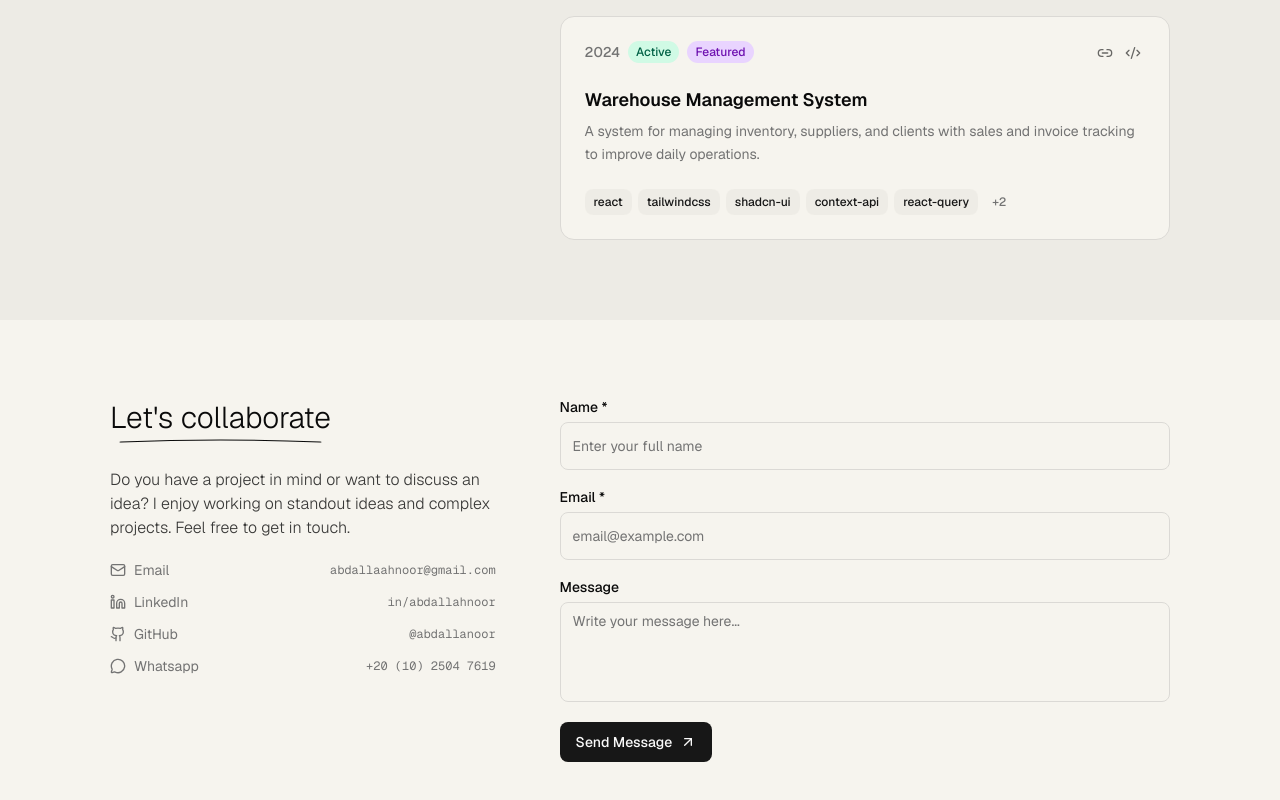
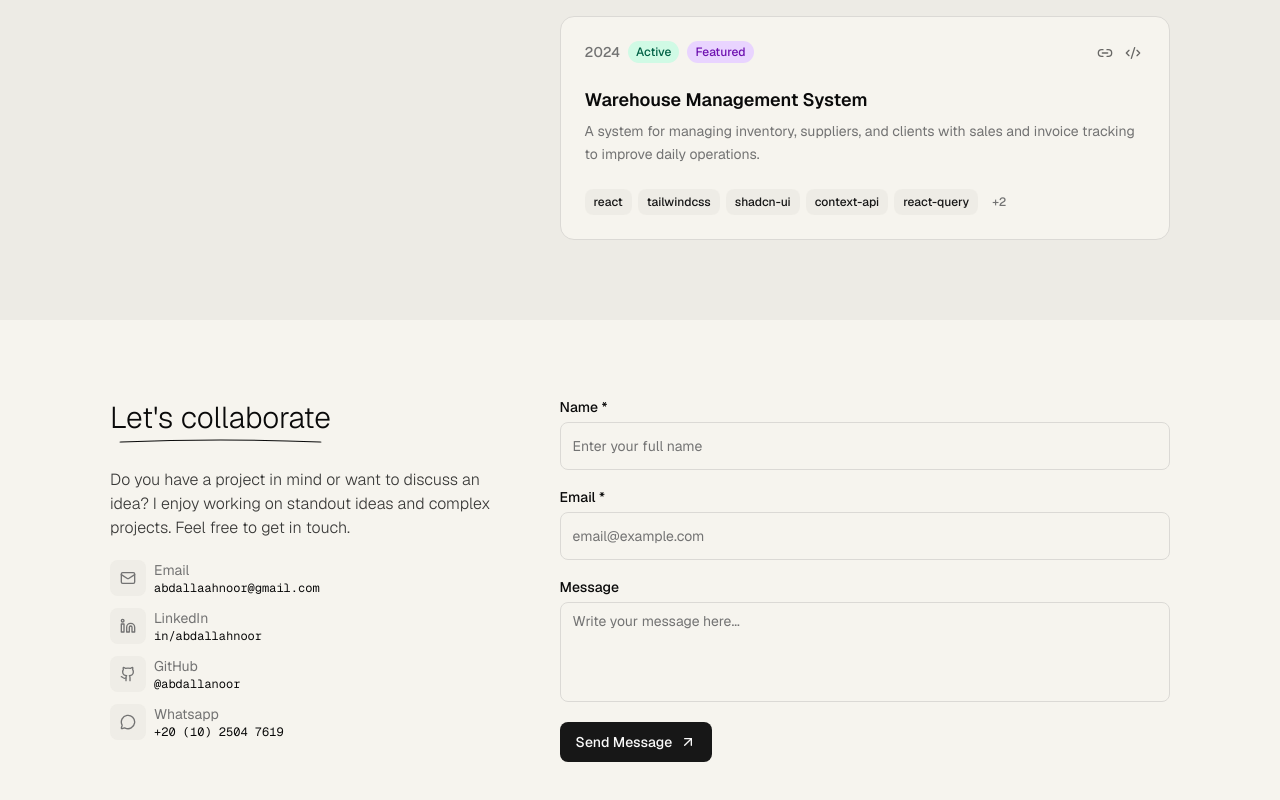
Before and after one commit to abdallanoor/portfolio, a Next.js app: page /en in a window 1280 px wide. Shown: the part 2309-3109 px from the top of the page. Built offline with nearby package versions, Linux system fonts and the light colour scheme.

Commit message:
fix: enhance accessibility and improve styling for contact links

```diff
--- a/components/contact-links.tsx
+++ b/components/contact-links.tsx
@@ -54,23 +54,21 @@ export default function ContactLinks() {
                 ? undefined
                 : "noopener noreferrer"
             }
-            className="group flex items-center gap-2 py-1 rounded-md"
+            aria-label={`${link.label}: ${link.value}`}
+            className="group flex items-center gap-2 py-1 rounded-md focus:outline-none focus-visible:ring-2 focus-visible:ring-ring/50 transition-all duration-300"
           >
-            <div className="flex-shrink-0">
-              <IconComponent className="size-4 text-muted-foreground transition-colors duration-200 group-hover:text-foreground" />
+            <div
+              className={`p-2.5 bg-muted/50 text-muted-foreground rounded-md flex items-center justify-center transition-colors duration-200 group-hover:bg-muted group-hover:text-foreground`}
+            >
+              <IconComponent className={`size-4`} />
             </div>
-            <div className="flex-1 min-w-0">
-              <div className="flex items-center justify-between">
-                <span className="text-sm text-muted-foreground group-hover:text-foreground transition-colors duration-200">
-                  {link.label}
-                </span>
-                <span
-                  dir="ltr"
-                  className="text-xs text-muted-foreground font-mono truncate"
-                >
-                  {link.value}
-                </span>
-              </div>
+            <div className="flex flex-col">
+              <span className="text-sm text-muted-foreground">
+                {link.label}
+              </span>
+              <span dir="ltr" className="text-xs font-mono">
+                {link.value}
+              </span>
             </div>
           </a>
         );
```
